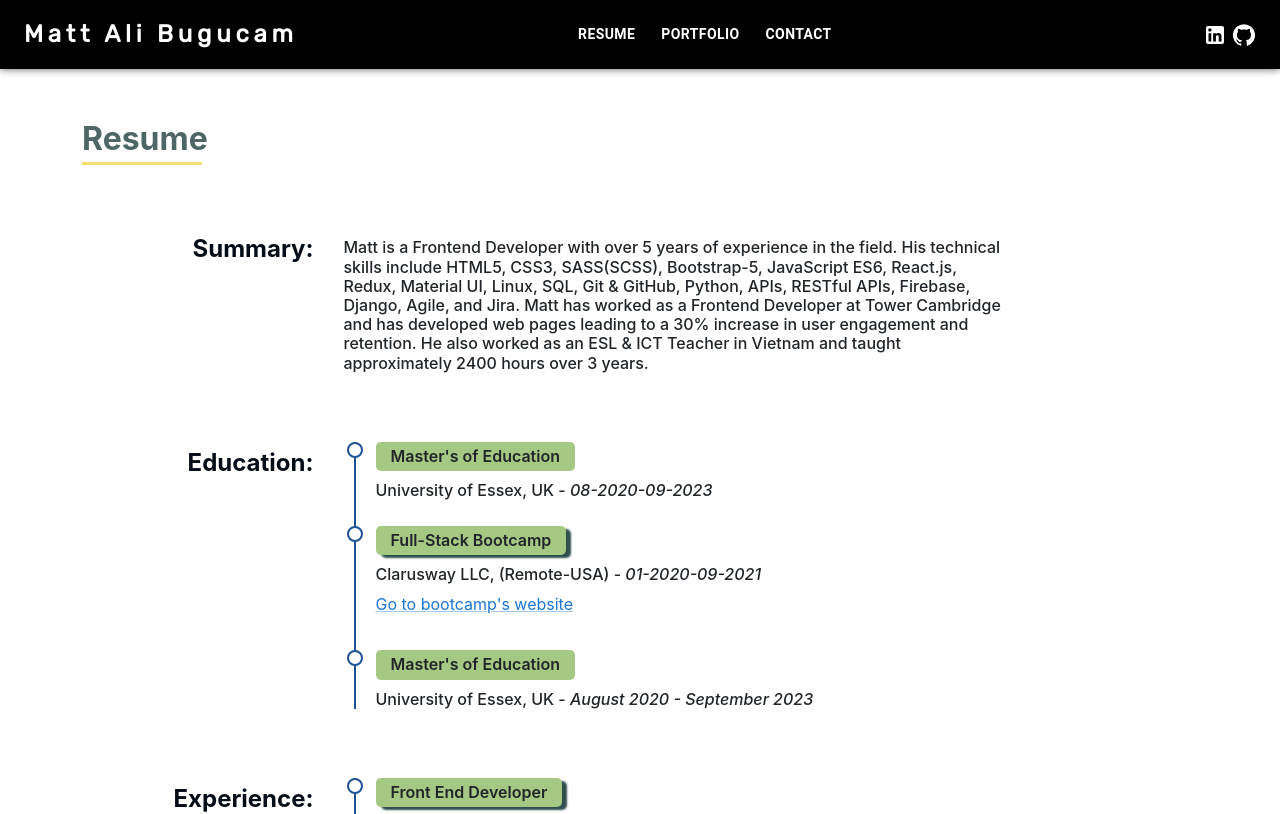
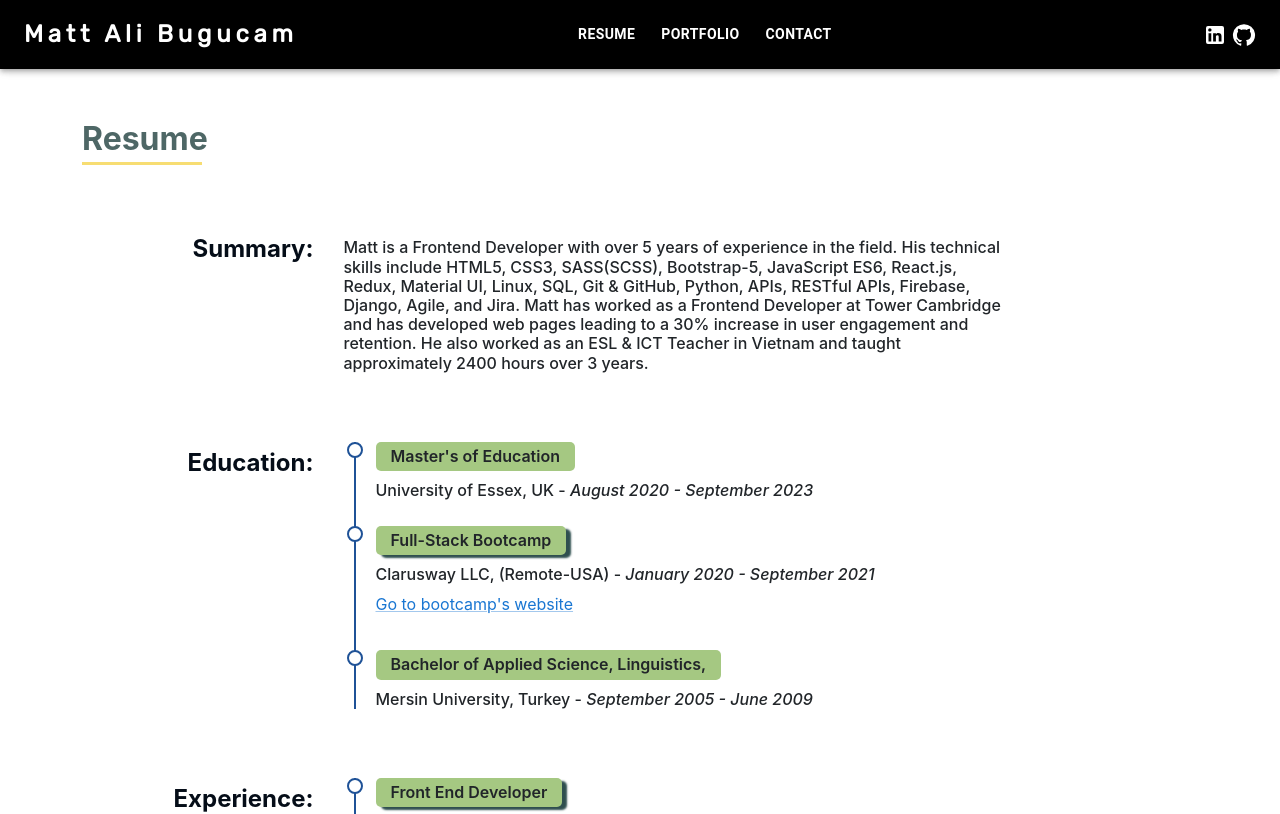
Before and after one commit to mabgcm/mab-react, a React (Create React App) app: page /Resume in a window 1280 px wide. Shown: the top 814 px of the page. Built offline with nearby package versions, Linux system fonts and the light colour scheme.

Commit message:
modal scroll

```diff
--- a/src/Pages/Resume.jsx
+++ b/src/Pages/Resume.jsx
@@ -21,6 +21,7 @@ const style = {
     border: '2px solid #000',
     boxShadow: 24,
     p: 4,
+    overflow: 'scroll'
 };
 
 const Resume = () => {
@@ -60,11 +61,11 @@ const Resume = () => {
                             <div className="col-9 edu">
                                 <div className="resume-item">
                                     <h5>Master's of Education</h5>
-                                    <h6>University of Essex, UK - <em>08-2020-09-2023</em></h6>
+                                    <h6>University of Essex, UK - <em>August 2020 - September 2023</em></h6>
                                 </div>
                                 <div className="resume-item">
                                     <h5 className='shdw' onClick={handleOpen3}>Full-Stack Bootcamp</h5>
-                                    <h6>Clarusway LLC, (Remote-USA) - <em>01-2020-09-2021</em></h6>
+                                    <h6>Clarusway LLC, (Remote-USA) - <em>January 2020 - September 2021</em></h6>
                                     <p><Link href='https://www.clarusway.com' target='_blank' >Go to bootcamp's website</Link></p>
                                     <Modal
                                         open={open3}
@@ -93,8 +94,8 @@ const Resume = () => {
                                     </Modal>
                                 </div>
                                 <div className="resume-item">
-                                    <h5>Master's of Education</h5>
-                                    <h6>University of Essex, UK - <em>August 2020 - September 2023</em></h6>
+                                    <h5>Bachelor of Applied Science, Linguistics,</h5>
+                                    <h6>Mersin University, Turkey - <em>September 2005 - June 2009</em></h6>
                                 </div>
                             </div>
                         </div>
```
